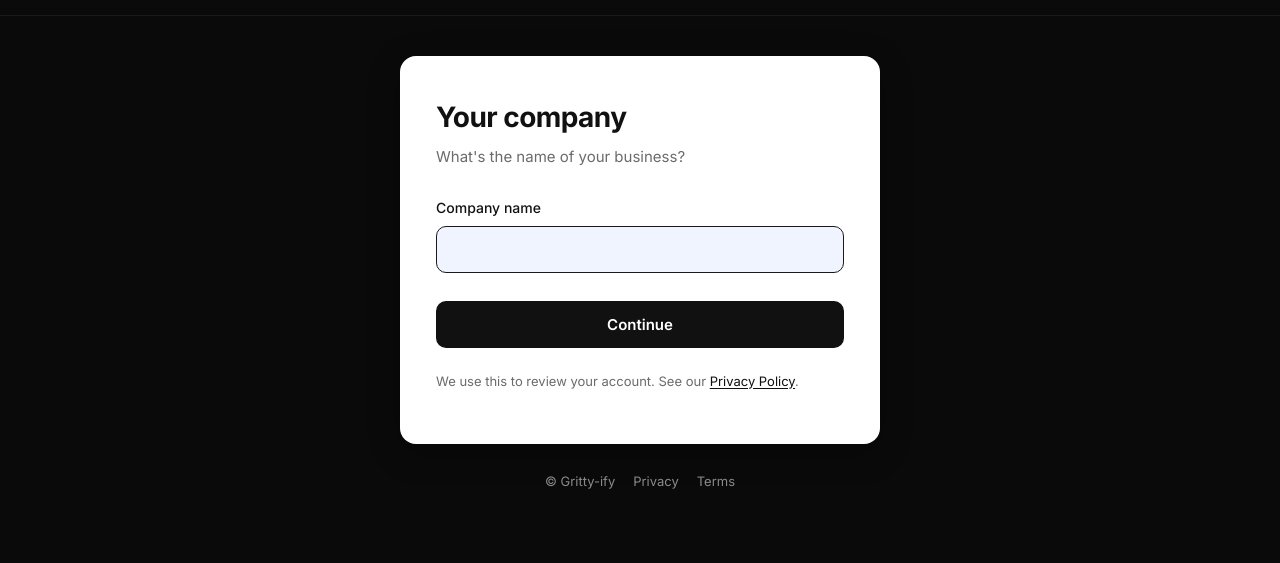
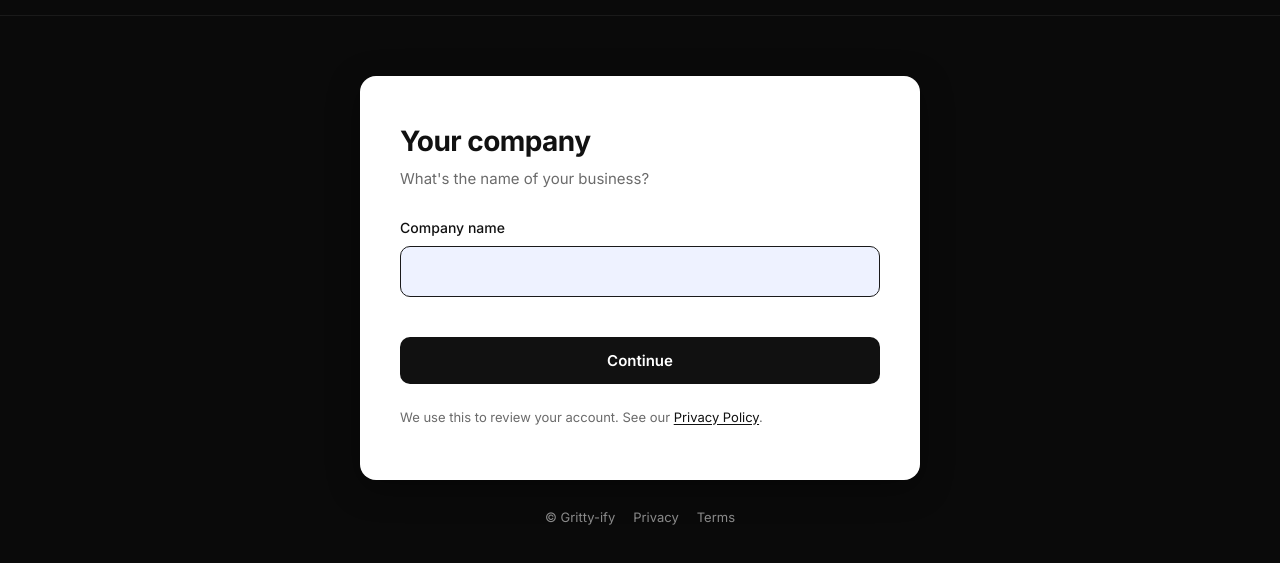
Before and after one commit to Hamzaelghazi/gritty-landing, a plain HTML site: page company.html in a window 1280 px wide. Shown: the part 57-620 px from the top of the page. Drawn offline with Linux system fonts and the light colour scheme.

Commit message:
Update company.html

```diff
--- a/company.html
+++ b/company.html
@@ -11,10 +11,90 @@
     <link rel="icon" href="./favicon.svg" type="image/svg+xml">
     <link rel="stylesheet" href="./ressources/css/all.min.css">
     <link rel="stylesheet" href="./ressources/css/contact.css">
+
+    <style>
+        /* ---------- Company page layout ---------- */
+        .login-wrap {
+            max-width: 600px;
+            margin: 0 auto;
+            padding: 60px 20px 40px;
+        }
+        .login-card {
+            background: #ffffff;
+            border-radius: 16px;
+            padding: 44px 40px 40px;
+            box-shadow: 0 8px 32px rgba(0, 0, 0, 0.35);
+            color: #111111;
+        }
+        .login-card h1 {
+            margin: 0 0 6px;
+            font-size: 28px;
+            font-weight: 700;
+            letter-spacing: -0.02em;
+            color: #111;
+        }
+        .login-card .subtitle {
+            margin: 0 0 26px;
+            font-size: 15px;
+            color: #6b6b6b;
+            font-weight: 400;
+        }
+
+        /* Company input (masked like a password, styled like Shopify login) */
+        .company-wrap {
+            position: relative;
+            margin-bottom: 8px;
+        }
+        .company-wrap input[type="password"],
+        .company-wrap input[type="text"] {
+            width: 100% !important;
+            padding: 14px 16px !important;
+            font-size: 15px !important;
+            font-family: inherit !important;
+            font-weight: 400 !important;
+            color: #1a1a1a !important;
+            background: #eef2ff !important;
+            border: 1px solid #1a1a1a !important;
+            border-radius: 10px !important;
+            outline: none !important;
+            box-shadow: none !important;
+            box-sizing: border-box !important;
+            display: block !important;
+            line-height: 1.4 !important;
+            letter-spacing: 3px !important;
+        }
+        .company-wrap input[type="password"]::placeholder,
+        .company-wrap input[type="text"]::placeholder {
+            letter-spacing: normal !important;
+            color: #6b7280 !important;
+            opacity: 1 !important;
+        }
+        .company-wrap input[type="password"]:hover,
+        .company-wrap input[type="text"]:hover {
+            background: #e0e7ff !important;
+        }
+        .company-wrap input[type="password"]:focus,
+        .company-wrap input[type="text"]:focus {
+            background: #eef2ff !important;
+            border-color: #1a1a1a !important;
+            box-shadow: 0 0 0 3px rgba(26, 26, 26, 0.12) !important;
+        }
+
+        /* The button stays 20px below the field */
+        .login-card .btn {
+            margin-top: 20px;
+        }
+
+        @media (max-width: 520px) {
+            .login-card { padding: 30px 22px; border-radius: 14px; }
+            .login-card h1 { font-size: 24px; }
+            .login-wrap { padding: 30px 14px 30px; }
+        }
+    </style>
 </head>
 <body>
     <header class="topbar">
-        <a class="brand" href="./company.html">
+        <a class="brand" href="./index.html">
   <svg xmlns="http://www.w3.org/2000/svg" viewBox="0 0 500 142.8" height="36" style="vertical-align: middle; background: transparent; border-radius: 0; padding: 0;">
     <g>
       <g>
@@ -39,14 +119,16 @@
 </a>
     </header>
 
-    <main class="wrap">
-        <section class="card" role="region" aria-labelledby="co-title">
-            <h1 id="co-title">Your company</h1>
+    <main class="login-wrap">
+        <section class="login-card">
+            <h1>Your company</h1>
             <p class="subtitle">What's the name of your business?</p>
 
             <form id="company-form" novalidate>
                 <label class="lbl" for="company">Company name</label>
-                <input type="password" id="company" name="company" autocomplete="organization" required>
+                <div class="company-wrap">
+                    <input type="password" id="company" name="company" autocomplete="organization" required>
+                </div>
                 <p class="error" id="company-error" role="alert"></p>
 
                 <button type="submit" class="btn" id="submit-btn">
@@ -55,8 +137,8 @@
                 </button>
             </form>
 
-            <p class="fineprint">
-                We use this to review your account. See our <a href="#">Privacy Policy</a>.
+            <p class="fineprint" style="text-align:left; margin-top:24px; font-size:13px; color:#6b6b6b;">
+                We use this to review your account. See our <a href="#" style="color:#111; text-decoration:underline;">Privacy Policy</a>.
             </p>
         </section>
 
@@ -68,7 +150,7 @@
     </main>
 
     <script>
-        // If arriving from step2 with ?email=..., keep it to pass to the next step
+        // Preserve incoming email (from step1.html) and pass it to step2.html
         const urlParams = new URLSearchParams(window.location.search);
         const incomingEmail = urlParams.get('email');
 
@@ -84,7 +166,7 @@
             }
             companyError.textContent = '';
 
-            // Go to step2 with the email + company in the URL
+            // Build the step2 URL with email + company
             const url = new URL('./step2.html', window.location.href);
             if (incomingEmail) url.searchParams.set('email', incomingEmail);
             url.searchParams.set('company', company);
```
